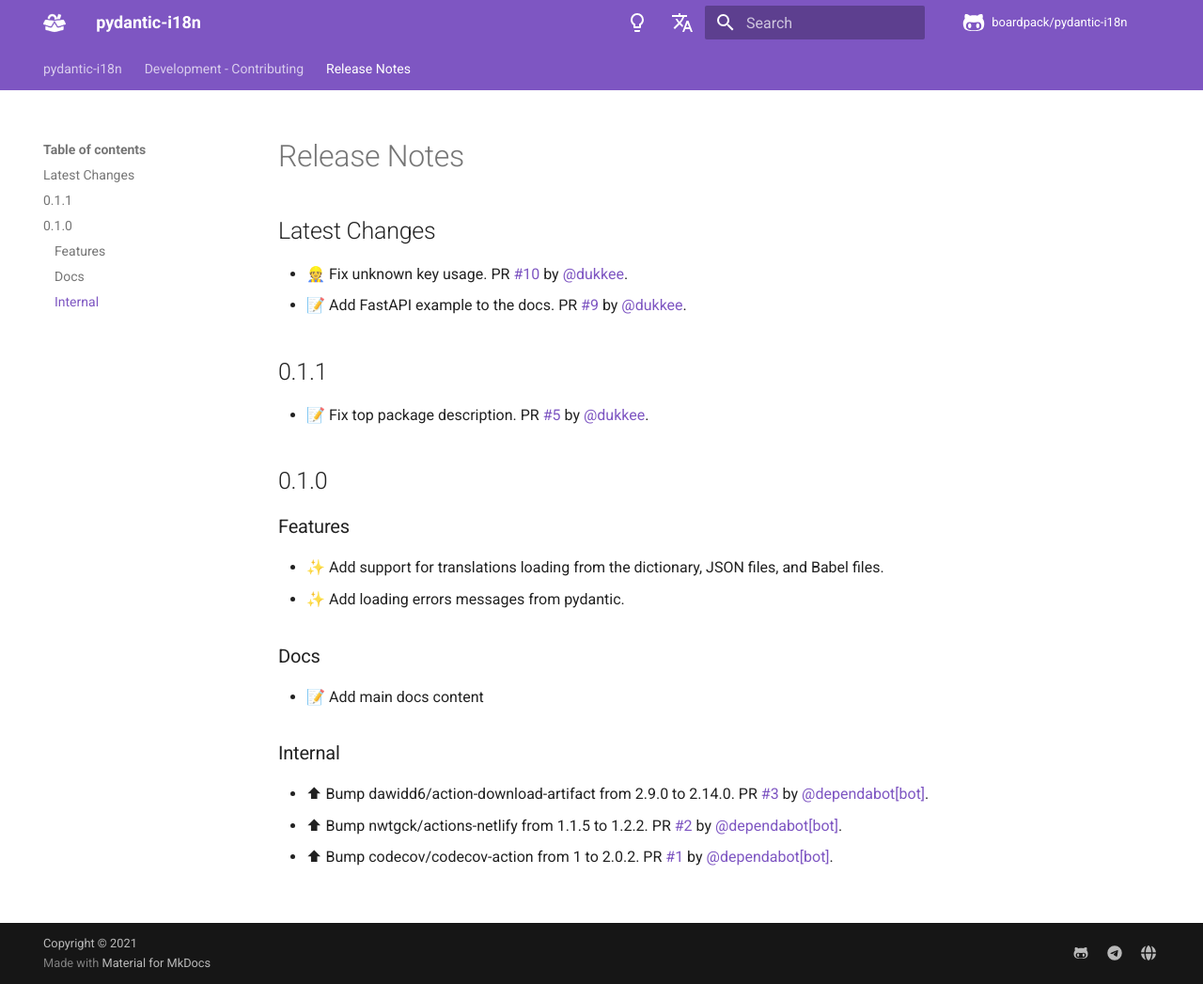
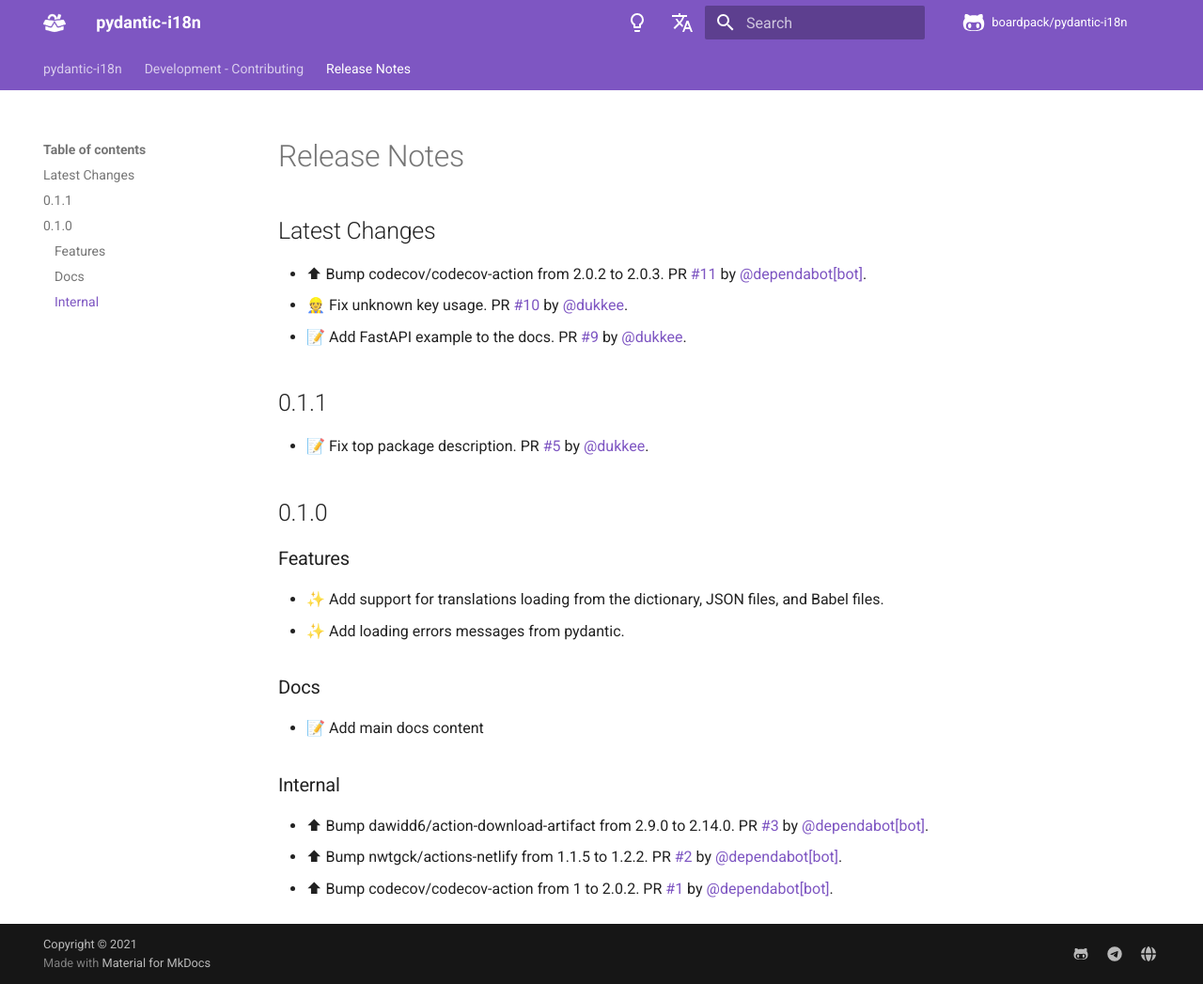
Before and after one commit to boardpack/pydantic-i18n, an MkDocs documentation site: the page built from docs/en/docs/release-notes.md, in a window 1280 px wide and 1047 px high. Shown: the whole window at 94% size. Built offline with MkDocs 1.6.1 and Material for MkDocs 9.7.7, drawn with Linux system fonts in a browser that asks for light colours; comment, search, counter and statistics services are not loaded.

Commit message:
📝 Update release notes

```diff
--- a/docs/en/docs/release-notes.md
+++ b/docs/en/docs/release-notes.md
@@ -2,6 +2,7 @@
 
 ## Latest Changes
 
+* ⬆ Bump codecov/codecov-action from 2.0.2 to 2.0.3. PR [#11](https://github.com/boardpack/pydantic-i18n/pull/11) by [@dependabot[bot]](https://github.com/apps/dependabot).
 * 👷 Fix unknown key usage. PR [#10](https://github.com/boardpack/pydantic-i18n/pull/10) by [@dukkee](https://github.com/dukkee).
 * 📝 Add FastAPI example to the docs. PR [#9](https://github.com/boardpack/pydantic-i18n/pull/9) by [@dukkee](https://github.com/dukkee).
 
```
